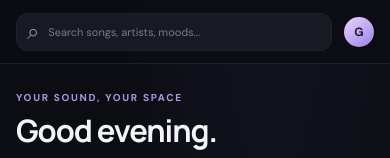
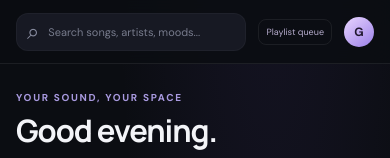
Before and after one commit to mellow-xg/piko-beats, a Next.js app: page / in a window 390 px wide. Shown: the top 158 px of the page. Built offline with nearby package versions, Linux system fonts and the light colour scheme; no server answers.

Commit message:
Keep online and queue links accessible on mobile

```diff
--- a/app/globals.css
+++ b/app/globals.css
@@ -208,7 +208,10 @@ h1{font-size:clamp(29px,3.1vw,40px);line-height:1.12;margin-bottom:9px;font-weig
 .cancel-task{font-size:10px;color:#c1a8ff;background:#a78bfa14;border-radius:7px;padding:7px 9px}
 .cancel-task:hover{background:#a78bfa25}
 @media(max-width:760px){
- .topbar-links{display:none}
+ .topbar-links{display:flex;gap:3px}
+ .topbar-action{font-size:9px;padding:6px 7px}
+ .topbar-action:first-child{display:none}
+
  .tool-topbar{height:64px;padding:0 15px}.tool-brand{font-size:18px}.tool-brand .brand-mark{width:31px;height:31px}
  .tool-top-actions{gap:6px}.tool-top-actions a{font-size:10px;padding:7px 8px}
  .music-tool-content{padding-top:30px}
```
